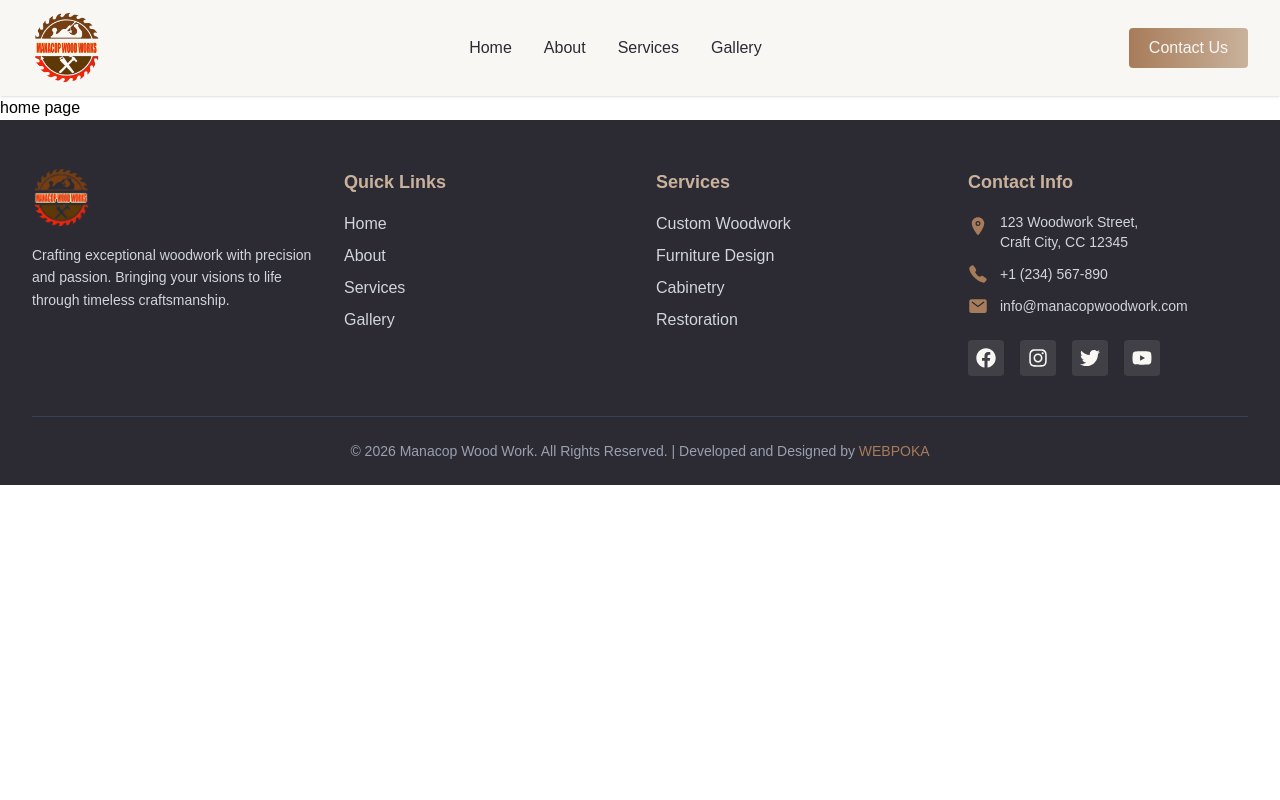
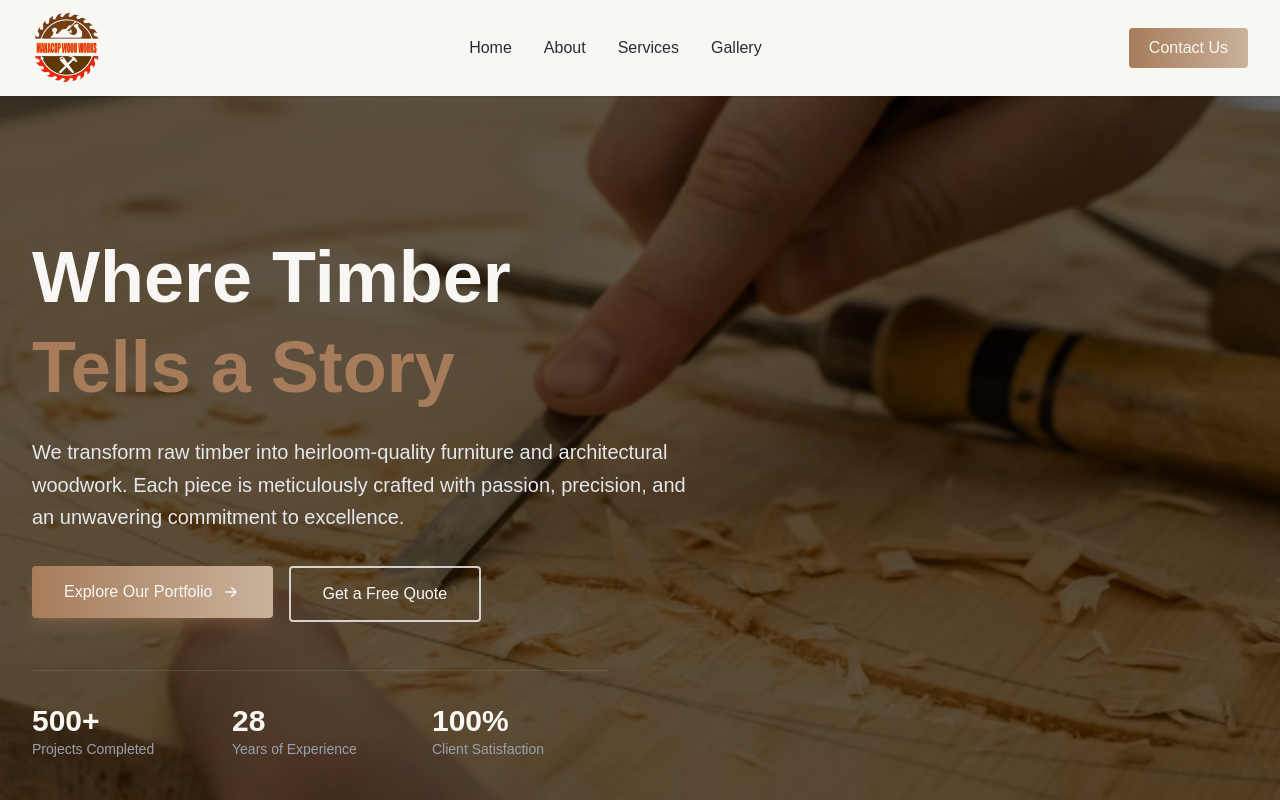
Before and after one commit to dev-nirob1/manacop-wood-work-interior, a Next.js app: page / in a window 1280 px wide. Shown: the top 800 px of the page. Built offline with nearby package versions, Linux system fonts and the light colour scheme.

Commit message:
hero section

```diff
--- a/src/app/(front)/page.js
+++ b/src/app/(front)/page.js
@@ -1,7 +1,10 @@
-const Home = ()=> {
-return(
-  <>
-  home page</>
-)
+import Hero from "../components/front/Hero";
+
+const Home = () => {
+  return (
+    <>
+      <Hero />
+    </>
+  )
 }
 export default Home;
--- /dev/null
+++ b/src/app/components/front/Hero.jsx
@@ -0,0 +1,87 @@
+"use client";
+
+import Link from "next/link";
+
+const Hero = () => {
+
+
+  return (
+    <section className="relative min-h-screen flex items-center overflow-hidden">
+      {/* Background Image */}
+      <div
+        className="absolute inset-0 z-0"
+        style={{
+          backgroundImage: "url('/images/hero.avif')",
+          backgroundSize: "cover",
+          backgroundPosition: "center",
+          backgroundRepeat: "no-repeat",
+        }}
+      >
+        {/* Dark Overlay */}
+        <div className="absolute inset-0 bg-black/60"></div>
+      </div>
+
+      {/* Content - Left Aligned */}
+      <div className="relative z-10 max-w-7xl mx-auto px-4 sm:px-6 lg:px-8 w-full py-20">
+        <div
+          className="max-w-3xl transition-all duration-1000"
+        >
+          {/* Title */}
+          <h1 className="text-4xl sm:text-5xl md:text-6xl lg:text-7xl font-bold text-white mb-6 leading-tight">
+            Where Timber
+            <br />
+            <span className="text-primary">Tells a Story</span>
+          </h1>
+
+          {/* Description */}
+          <p className="text-base sm:text-lg md:text-xl text-gray-200 mb-8 leading-relaxed max-w-2xl">
+            We transform raw timber into heirloom-quality furniture and architectural
+            woodwork. Each piece is meticulously crafted with passion, precision,
+            and an unwavering commitment to excellence.
+          </p>
+
+          {/* Buttons */}
+          <div className="flex flex-col sm:flex-row gap-4">
+            <Link href="/portfolio">
+              <button className="group px-8 py-3.5 rounded-sm font-medium text-white transition-all duration-300 hover:opacity-90 hover:scale-105 bg-linear-to-r from-primary to-secondary shadow-lg shadow-primary/30 flex items-center gap-2">
+                <span>Explore Our Portfolio</span>
+                <svg
+                  className="w-5 h-5 transition-transform duration-300 group-hover:translate-x-1"
+                  fill="none"
+                  stroke="currentColor"
+                  viewBox="0 0 24 24"
+                >
+                  <path strokeLinecap="round" strokeLinejoin="round" strokeWidth={2} d="M13 7l5 5m0 0l-5 5m5-5H6" />
+                </svg>
+              </button>
+            </Link>
+
+            <Link href="/contact">
+              <button className="px-8 py-3.5 rounded-sm font-medium text-white transition-all duration-300 hover:bg-white/20 border-2 border-white/80 hover:border-white flex items-center gap-2">
+                <span>Get a Free Quote</span>
+              </button>
+            </Link>
+          </div>
+
+          {/* Stats */}
+          <div className="grid grid-cols-3 gap-6 mt-12 pt-8 border-t border-white/10 max-w-xl">
+            <div>
+              <p className="text-2xl sm:text-3xl font-bold text-white">500+</p>
+              <p className="text-sm text-gray-400">Projects Completed</p>
+            </div>
+            <div>
+              <p className="text-2xl sm:text-3xl font-bold text-white">28</p>
+              <p className="text-sm text-gray-400">Years of Experience</p>
+            </div>
+            <div>
+              <p className="text-2xl sm:text-3xl font-bold text-white">100%</p>
+              <p className="text-sm text-gray-400">Client Satisfaction</p>
+            </div>
+          </div>
+        </div>
+      </div>
+    </section>
+  );
+};
+
+export default Hero;
```
Also changed, not shown: public/images/hero.avif (added).
